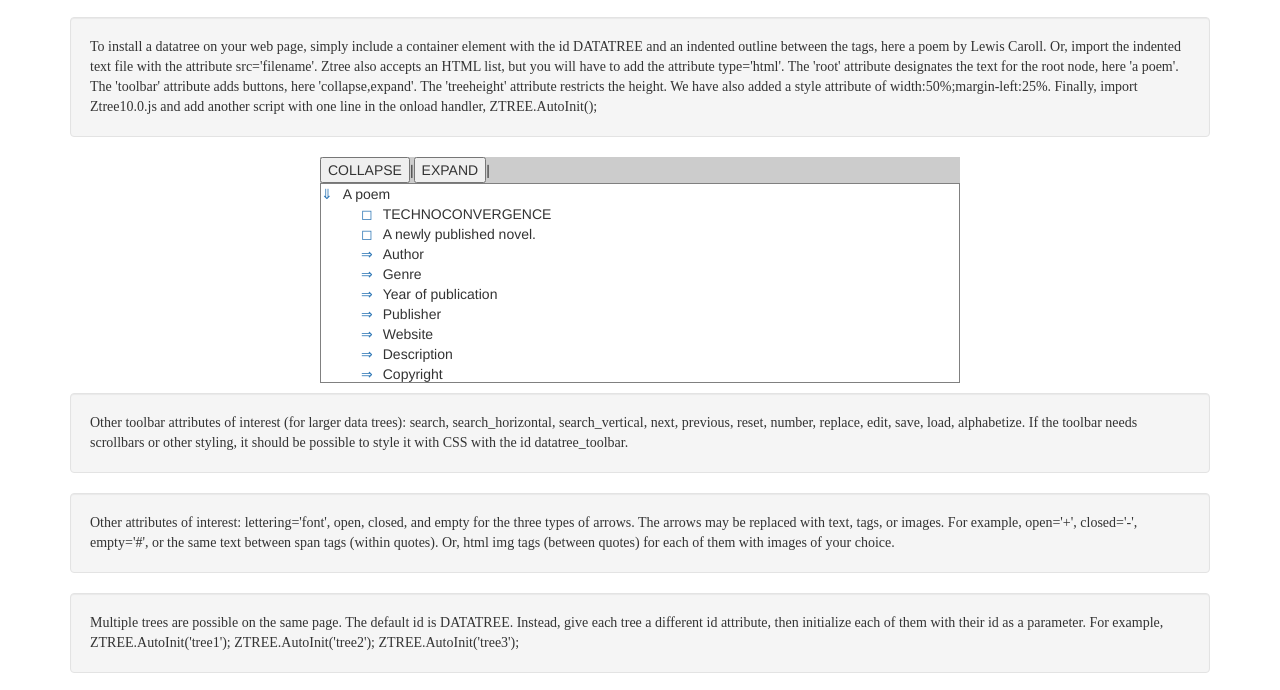
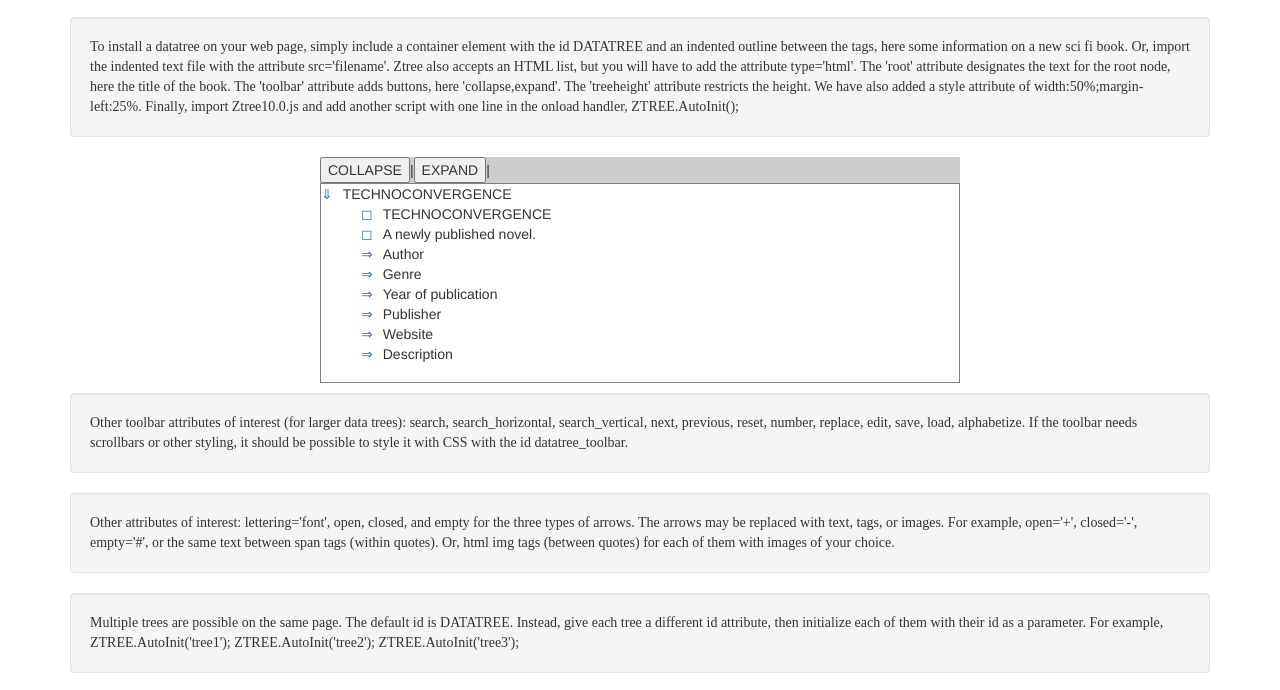
Before and after one commit to hihohub/spacer, a plain HTML site: page index.html in a window 1280 px wide. Shown: the part 103-793 px from the top of the page. Drawn offline with nearby package versions, Linux system fonts and the light colour scheme.

Commit message:
changed description of content

```diff
--- a/index.html
+++ b/index.html
@@ -11,7 +11,7 @@
 </script>
 <script type='text/javascript'>
    onload=function(){
-      ZTREE.AutoInit('Jabberwock');
+      ZTREE.AutoInit();
    }
 </script>
 </head>
@@ -21,10 +21,10 @@
 </div>
 
 <div class="container">
-<p class='well' style='font-family:Serif'>To install a datatree on your web page, simply include a container element with the id DATATREE and an indented outline between the tags, here a poem by Lewis Caroll. Or, import the indented text file with the attribute src='filename'. Ztree also accepts an HTML list, but you will have to add the attribute type='html'. The 'root' attribute designates the text for the root node, here 'a poem'. The 'toolbar' attribute adds buttons, here 'collapse,expand'. The 'treeheight' attribute restricts the height. We have also added a style attribute of width:50%;margin-left:25%. Finally, import Ztree10.0.js and add another script with one line in the onload handler, ZTREE.AutoInit();</p>
+<p class='well' style='font-family:Serif'>To install a datatree on your web page, simply include a container element with the id DATATREE and an indented outline between the tags, here some information on a new sci fi book. Or, import the indented text file with the attribute src='filename'. Ztree also accepts an HTML list, but you will have to add the attribute type='html'. The 'root' attribute designates the text for the root node, here the title of the book. The 'toolbar' attribute adds buttons, here 'collapse,expand'. The 'treeheight' attribute restricts the height. We have also added a style attribute of width:50%;margin-left:25%. Finally, import Ztree10.0.js and add another script with one line in the onload handler, ZTREE.AutoInit();</p>
 </div>
 
-<div id='Jabberwock' style='width:50%;margin-left:25%;' root='A poem' toolbar='collapse,expand' treeheight='200px' src='./data.txt'>
+<div id='DATATREE' style='width:50%;margin-left:25%;' root='TECHNOCONVERGENCE' toolbar='collapse,expand' treeheight='200px' src='./data.txt'>
 </div>
 
 <div class="container">
```
Also changed, not shown: data.txt.
